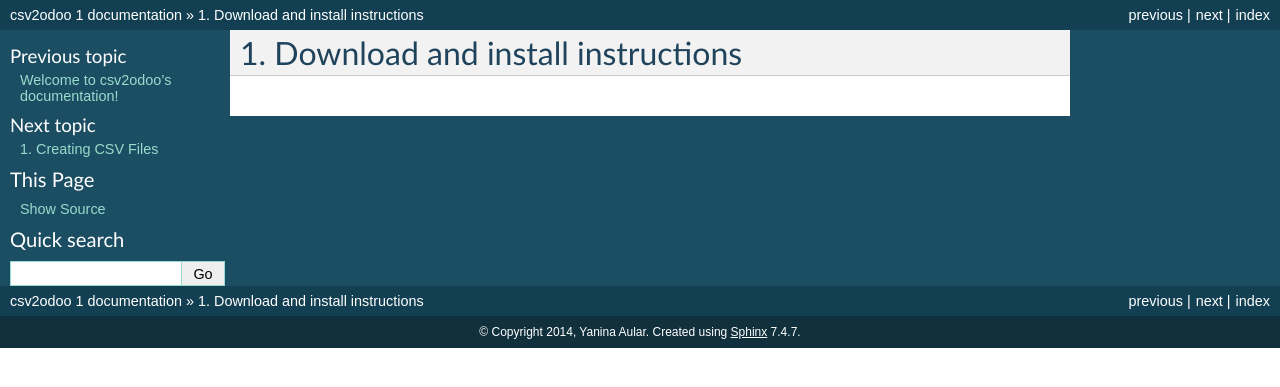
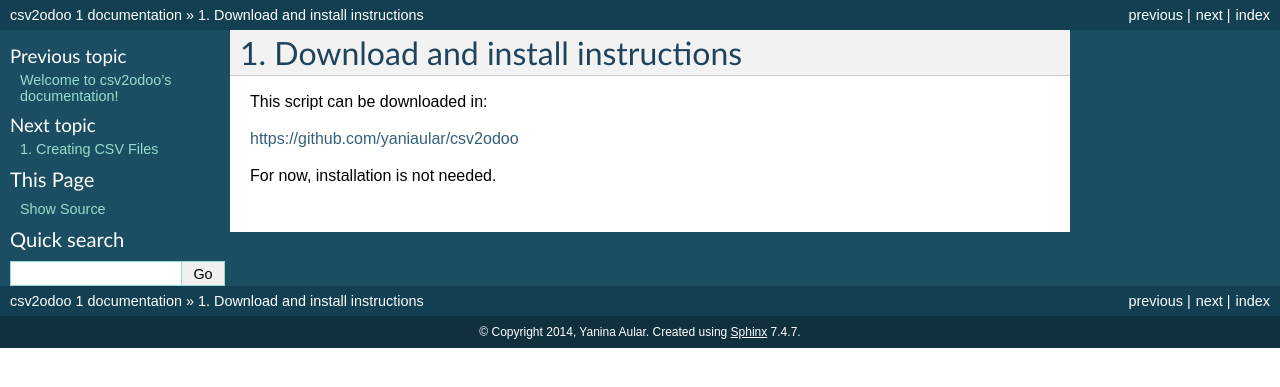
Before and after one commit to rkhalil1990/csv2odoo, a Sphinx documentation site: the page built from doc/source/download_and_install_instructions.rst, in a window 1280 px wide. Shown: the top 387 px of the page. Built offline with Sphinx 7.4.7, drawn with Linux system fonts in a browser that asks for light colours; formulas are drawn with MathJax 3.

Commit message:
[IMP] Documentation is ready

```diff
--- a/doc/source/creating_csv_files.rst
+++ b/doc/source/creating_csv_files.rst
@@ -113,7 +113,4 @@
     For one2many fields is equal to many2one or many2many. But, not recommended for use
 
 
-.. elif tipo in ('function', 'related', 'property'):
-
-Examples
---------
+.. ('function', 'related', 'property'):
--- a/doc/source/download_and_install_instructions.rst
+++ b/doc/source/download_and_install_instructions.rst
@@ -1,2 +1,8 @@
 Download and install instructions
 =================================
+
+This script can be downloaded in:
+
+https://github.com/yaniaular/csv2odoo
+
+For now, installation is not needed.
```
